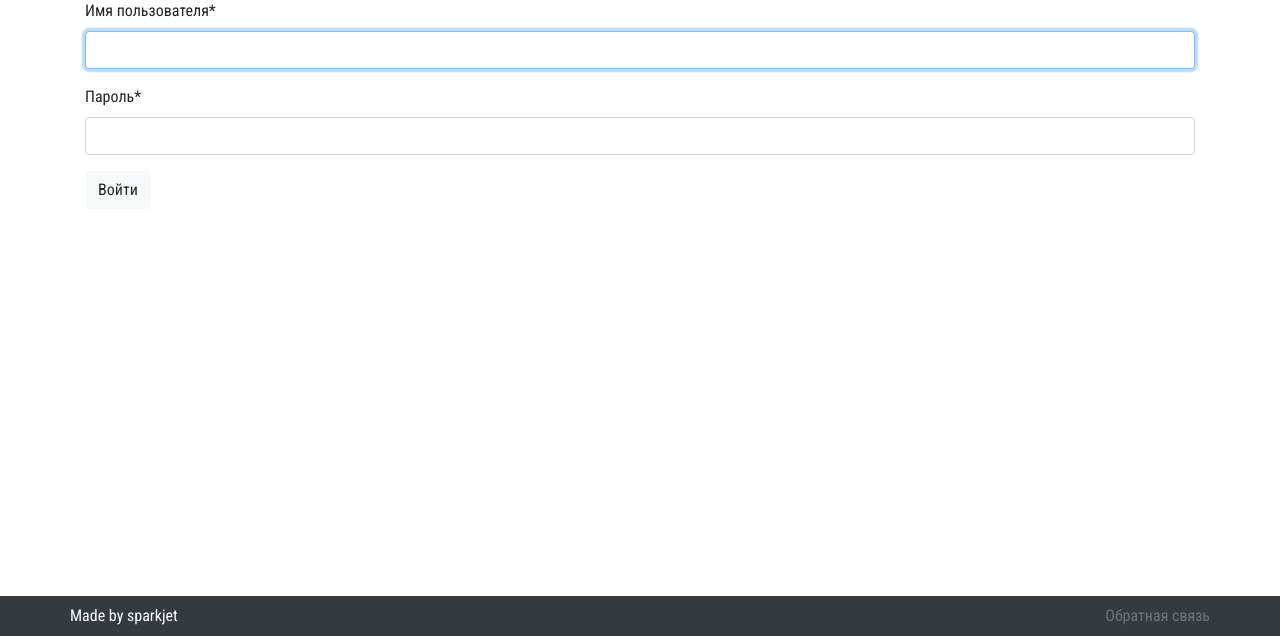
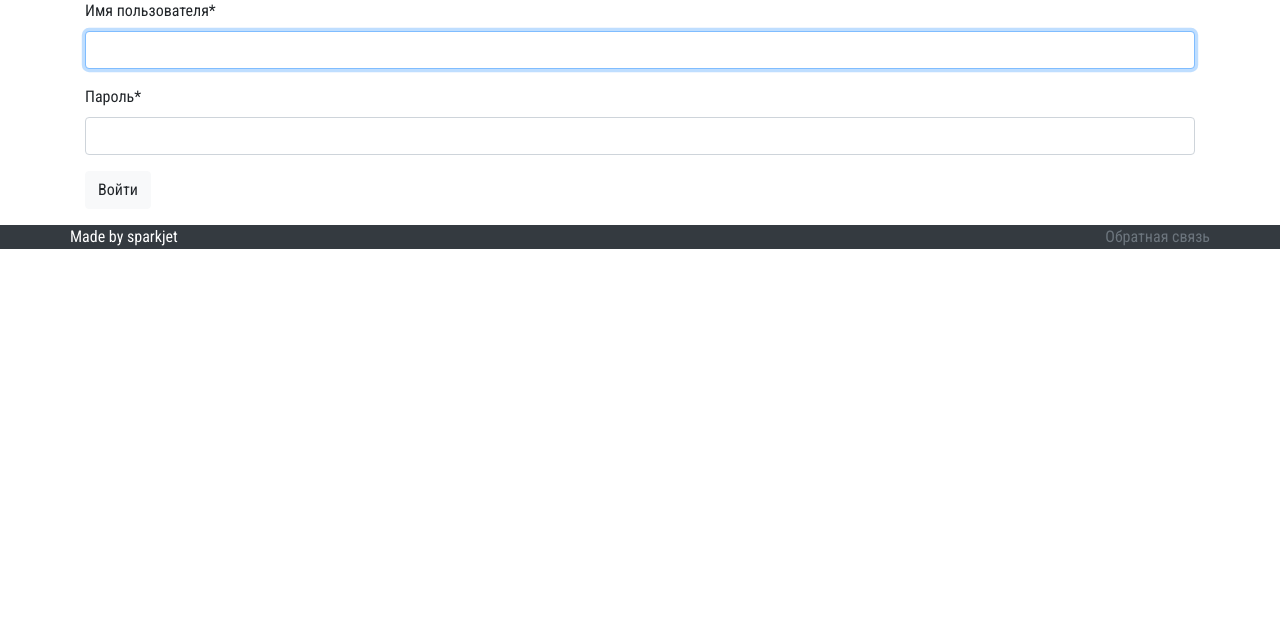
Before and after one commit to whyme0/BooksWeb, a Django app: page /auth/login/ in a window 1280 px wide. Shown: the part 164-800 px from the top of the page. Run offline with Django 3.2, Linux system fonts and the light colour scheme; parts of the project's set-up code (start-up, migrations or seed data) failed here and were passed over; some libraries are stand-ins or nearby versions.

Commit message:
added ugly footer

```diff
--- a/bookapp/templates/bookapp/primary_pattern.html
+++ b/bookapp/templates/bookapp/primary_pattern.html
@@ -30,7 +30,7 @@
 		{% block content %}
 		{% endblock content %}
 	</div>
-	<footer class="footer mt-auto bg-dark fixed-bottom p-2">
+	<footer class="f bg-dark">
 		<div class="container">
 			<div class="row justify-content-between">
 				<span class="text-white">Made by sparkjet</span>
```
